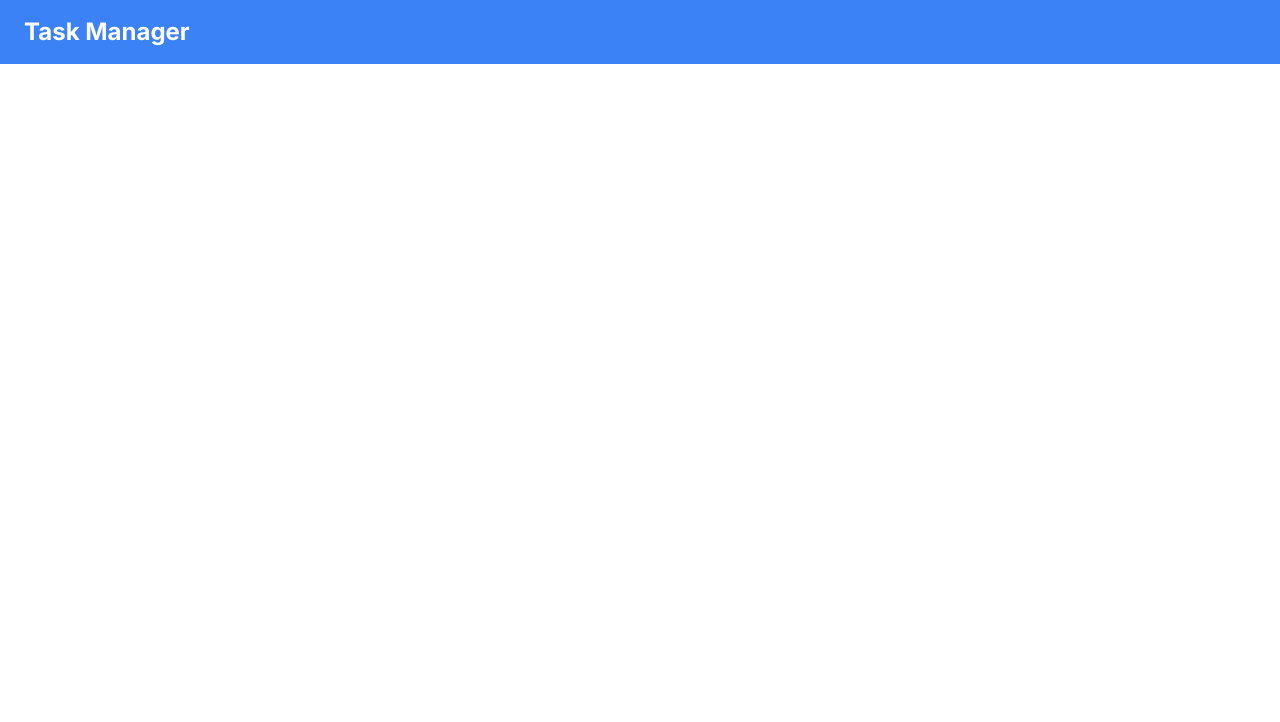
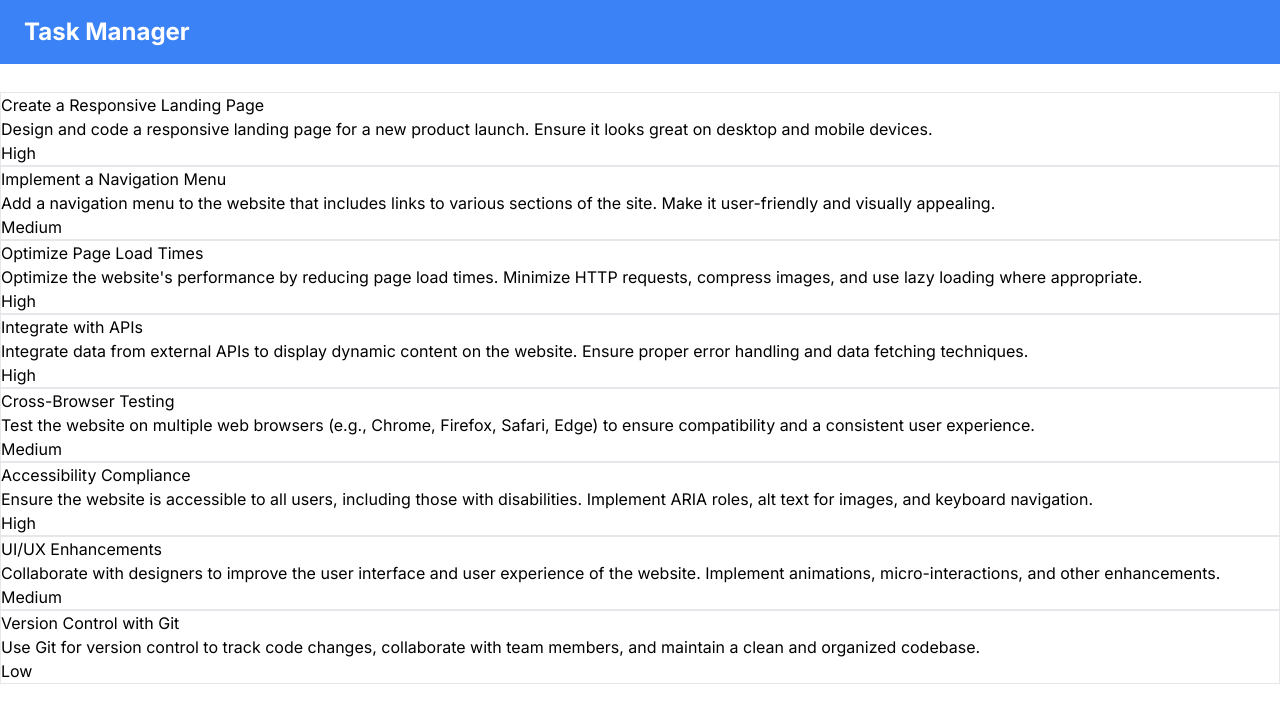
Before and after one commit to Jesusborjas006/task-manager, a Next.js app: page /tasks in a window 1280 px wide. Shown: the top 722 px of the page. Built offline with nearby package versions, Linux system fonts and the light colour scheme.

Commit message:
Add tasks data to page

```diff
--- a/app/tasks/page.tsx
+++ b/app/tasks/page.tsx
@@ -1,5 +1,11 @@
-const Tasks = () => {
-  return <div></div>;
+import Tasks from "../ui/Tasks";
+
+const Page = () => {
+  return (
+    <div>
+      <Tasks />
+    </div>
+  );
 };
 
-export default Tasks;
+export default Page;
--- /dev/null
+++ b/app/ui/Task.tsx
@@ -0,0 +1,17 @@
+type TaskProps = {
+  title: string;
+  body: string;
+  priority: string;
+};
+
+const Task = ({ title, body, priority }: TaskProps) => {
+  return (
+    <div className="border">
+      <h3>{title}</h3>
+      <p>{body}</p>
+      <p>{priority}</p>
+    </div>
+  );
+};
+
+export default Task;
--- /dev/null
+++ b/app/ui/Tasks.tsx
@@ -0,0 +1,22 @@
+"use client";
+
+import { useState } from "react";
+import { tasksData } from "../lib/placeholder-data";
+import Task from "./Task";
+
+const Tasks = () => {
+  const [tasks, setTasks] = useState(tasksData);
+
+  const taskElements = tasks.map((task) => (
+    <Task
+      key={task.id}
+      title={task.title}
+      body={task.body}
+      priority={task.priority}
+    />
+  ));
+
+  return <div>{taskElements}</div>;
+};
+
+export default Tasks;
```
